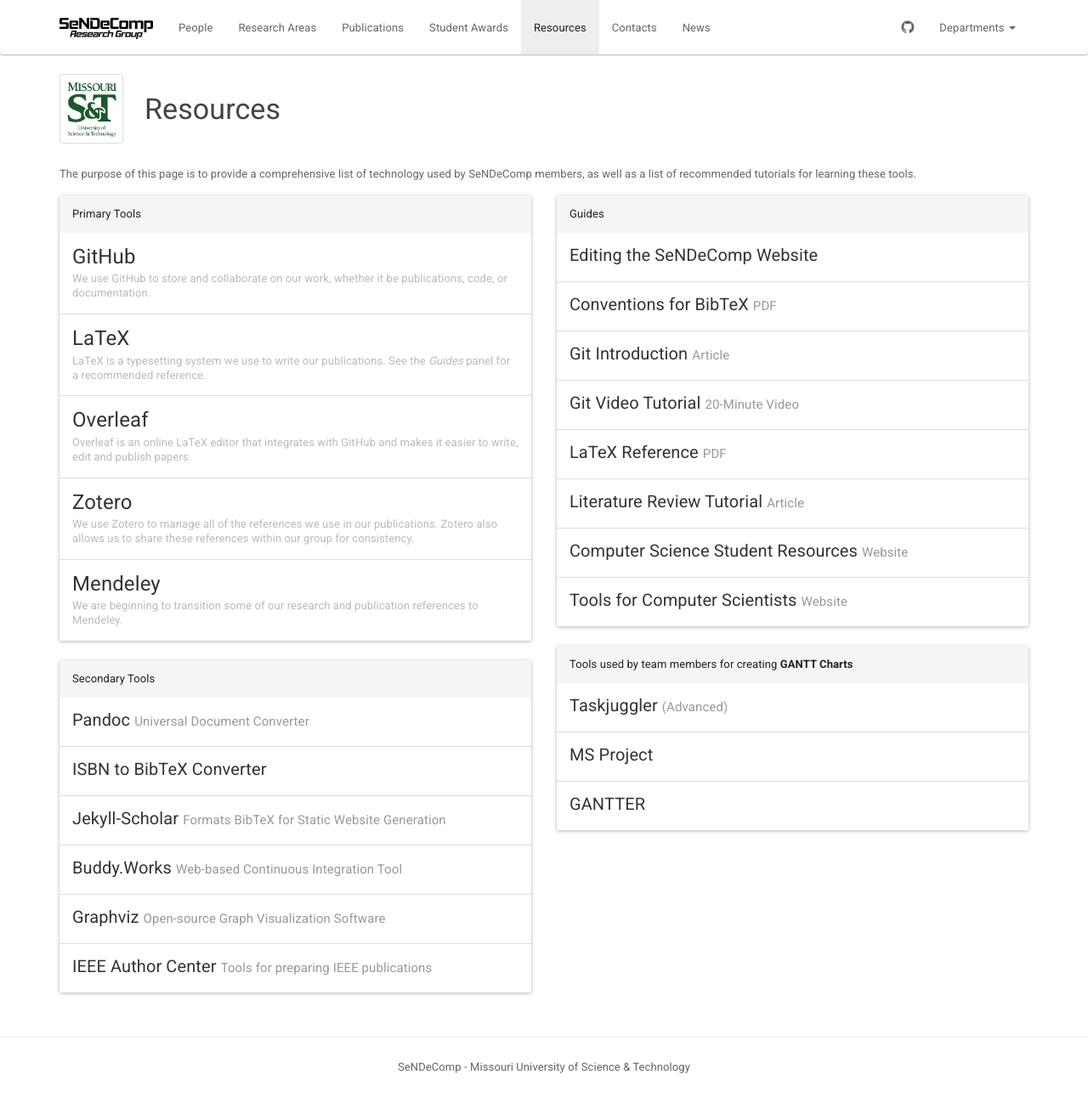
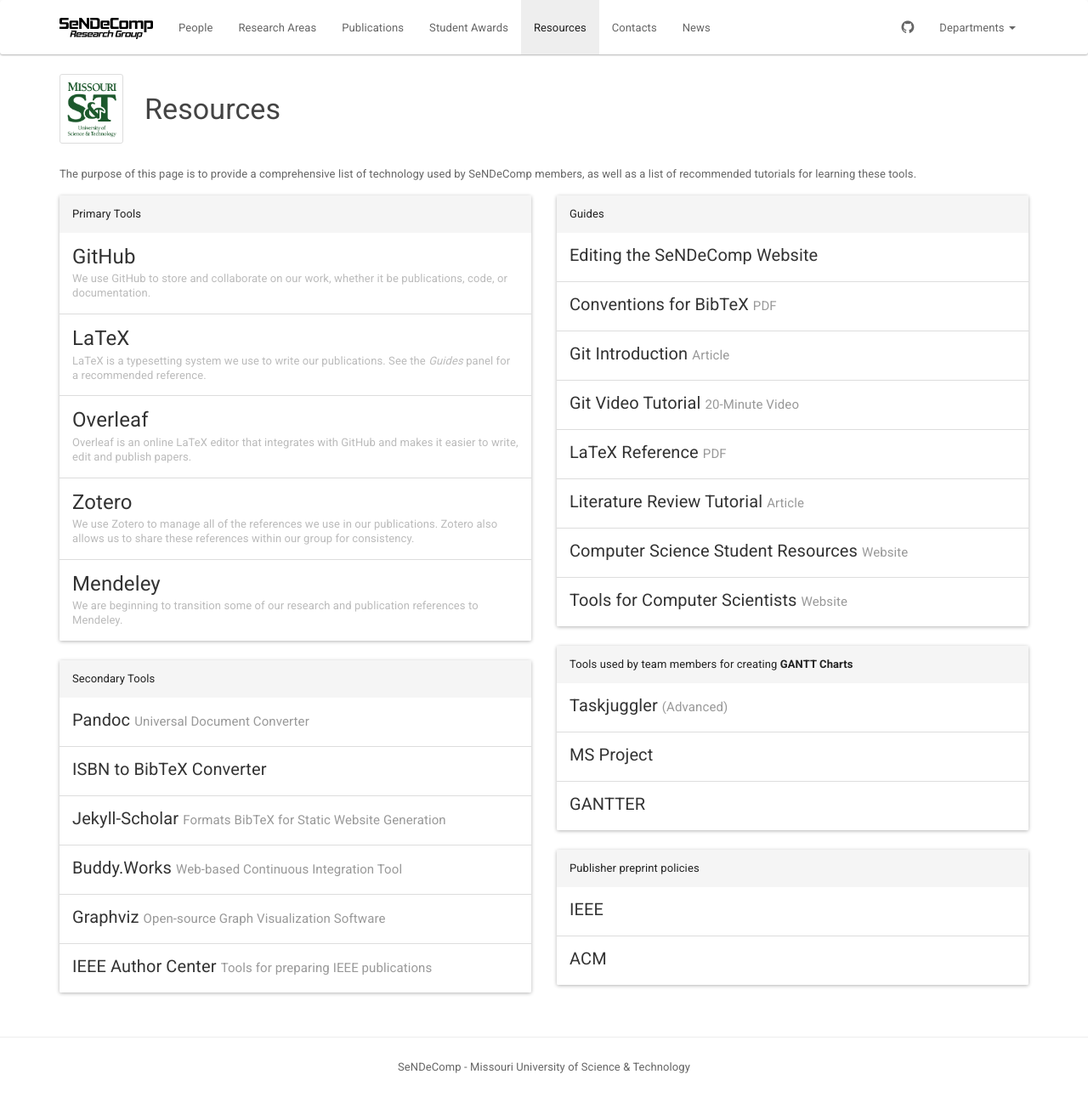
Before and after one commit to sendecomp/sendecomp-website, a Jekyll site: the page built from resources.html, in a window 1280 px wide. Shown: the whole page at 85% size. Built offline with Jekyll 4.4.1, drawn with Linux system fonts in a browser that asks for light colours.

Commit message:
Add IEEE and ACM preprint policy links

```diff
--- a/resources.html
+++ b/resources.html
@@ -123,5 +123,17 @@ title: Resources
         </a>
       </div>
     </div>
+
+    <div class="panel panel-default">
+      <div class="panel-heading">Publisher preprint policies</div>
+      <div class="list-group">
+        <a class="list-group-item" href="https://ieeeauthorcenter.ieee.org/publish-with-ieee/author-education-resources/guidelines-and-policies/policy-posting-your-article/" target="_blank">
+          <h5 class="list-group-item-heading">IEEE</h5>
+        </a>
+        <a class="list-group-item" href="https://www.acm.org/publications/policies/simultaneous-submissions" target="_blank">
+          <h5 class="list-group-item-heading">ACM</h5>
+        </a>
+      </div>
+    </div>
   </div>
 </div>
```
